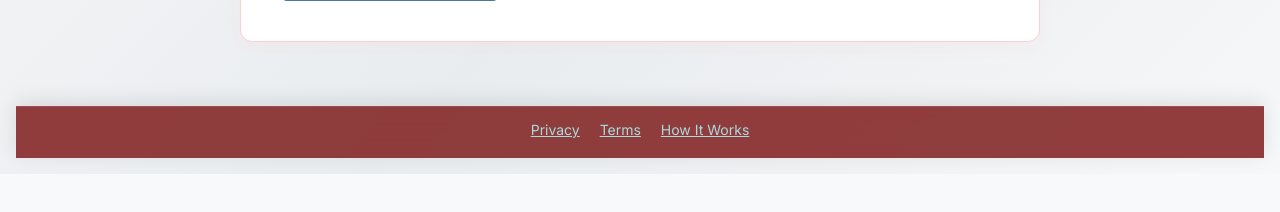
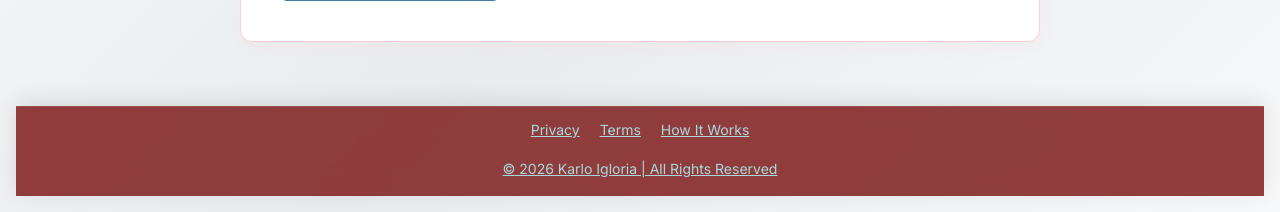
Before and after one commit to Karlo-I/conviction, a Flask app: page /contribute in a window 1280 px wide. Shown: the part 1302-1514 px from the top of the page. Before the commit the page ends 1476 px from the top, so only its background shows below. Run offline with Flask 3, Linux system fonts and the light colour scheme; the visitor is signed in with stand-in values (Sample User, id 1); data that the repository does not hold is empty; some libraries are stand-ins or nearby versions.

Commit message:
copyright added

```diff
--- a/templates/layout.html
+++ b/templates/layout.html
@@ -85,6 +85,9 @@
             <a href="{{ url_for('terms') }}">Terms</a>
             <a href="{{ url_for('how_it_works') }}">How It Works</a>
         </p>
+        <p>
+            <a>© 2026 Karlo Igloria | All Rights Reserved</a>
+        </p>
     </footer>
 
     {% block scripts %}{% endblock %}
```
